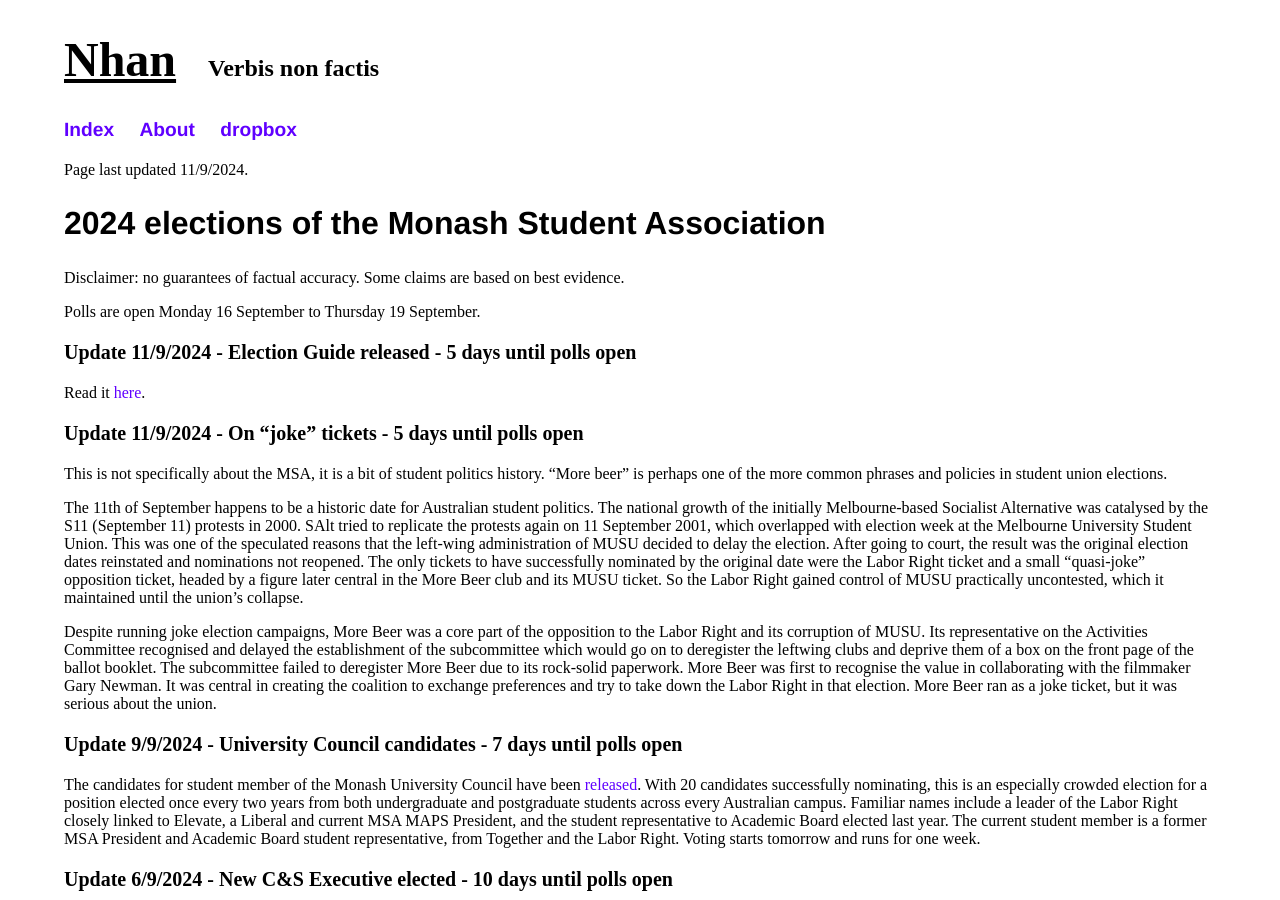
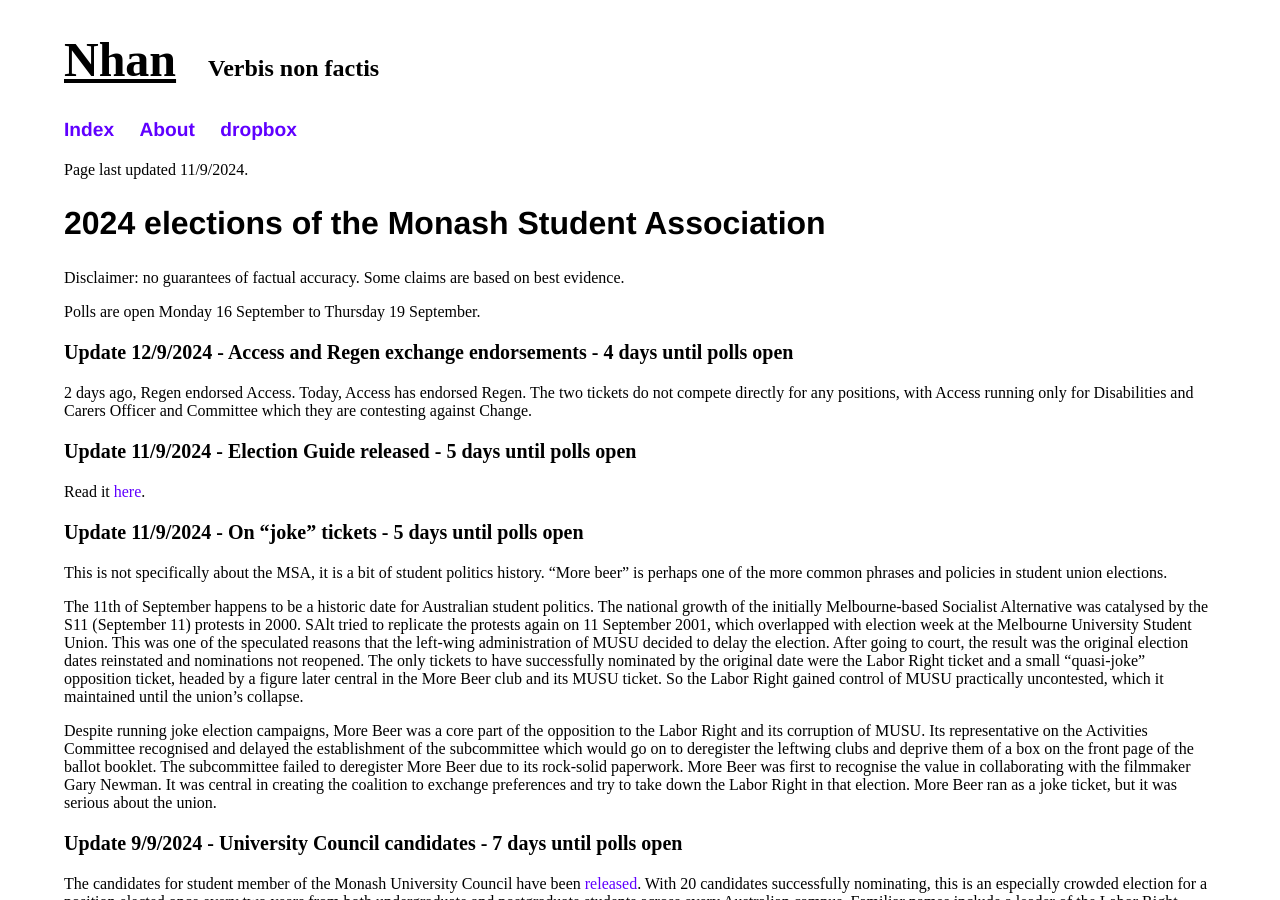
Before and after one commit to nhtnhanbn/nhtnhanbn.github.io, a Jekyll site: the page built from monash/msa24.md, in a window 1280 px wide and 900 px high. Built offline with Jekyll 4.4.1, drawn with Linux system fonts in a browser that asks for light colours.

Commit message:
Update msa24

```diff
--- a/monash/msa24.md
+++ b/monash/msa24.md
@@ -10,6 +10,10 @@
 Disclaimer: no guarantees of factual accuracy. Some claims are based on best evidence.
 
 Polls are open Monday 16 September to Thursday 19 September.
+
+### Update 12/9/2024 - Access and Regen exchange endorsements - 4 days until polls open
+
+2 days ago, Regen endorsed Access. Today, Access has endorsed Regen. The two tickets do not compete directly for any positions, with Access running only for Disabilities and Carers Officer and Committee which they are contesting against Change.
 
 ### Update 11/9/2024 - Election Guide released - 5 days until polls open
 
```
